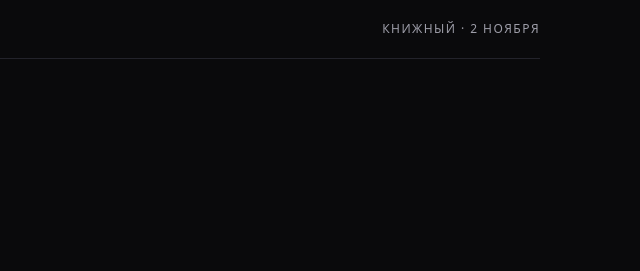
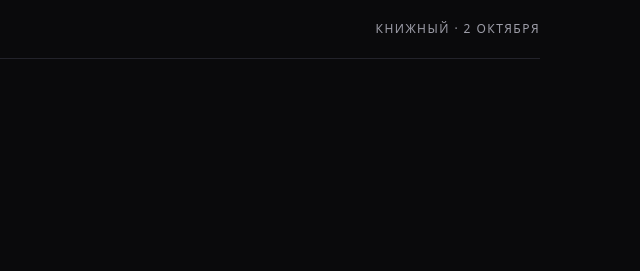
Before and after one commit to andrewkireev/vayb-underground, a plain HTML site: page index.html in a window 1280 px wide. Shown: the top 271 px of the page, 640-1280 px from the left. Drawn offline with Linux system fonts and the light colour scheme; a web font is replaced by a local one.

Commit message:
Страница ивента 2026-09-16 19:35

```diff
--- a/index.html
+++ b/index.html
@@ -3,10 +3,10 @@
 <head>
 <meta charset="utf-8">
 <meta name="viewport" content="width=device-width, initial-scale=1">
-<title>ВАЙБ underground × Книжный · 2 ноября</title>
+<title>ВАЙБ underground × Книжный · 2 октября</title>
 <meta name="description" content="Предварительный лайнап ВАЙБ underground для Книжного: кто это и зачем они в составе.">
 <meta property="og:type" content="website">
-<meta property="og:title" content="ВАЙБ underground × Книжный · 2 ноября">
+<meta property="og:title" content="ВАЙБ underground × Книжный · 2 октября">
 <meta property="og:description" content="S.A.Y., STUDMIRE, Trust True, Forbidden Rave, BASSDUMA, Broken Stars. Предварительный лайнап, обсуждаем.">
 <meta property="og:image" content="https://andrewkireev.github.io/vayb-underground/img/og.jpg">
 <meta property="og:url" content="https://andrewkireev.github.io/vayb-underground/">
@@ -104,7 +104,7 @@ footer a{color:var(--muted)}
 <div class="wrap">
   <header class="top">
     <div class="brand">ВАЙБ <span>underground</span></div>
-    <div class="date">Книжный · 2 ноября</div>
+    <div class="date">Книжный · 2 октября</div>
   </header>
 
   <div class="hero">
```
Also changed, not shown: img/og.jpg.
